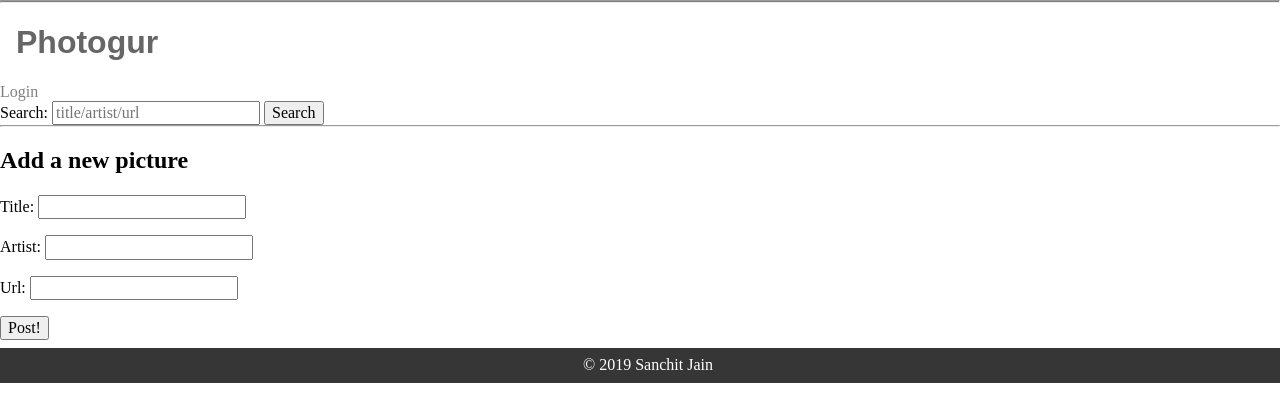
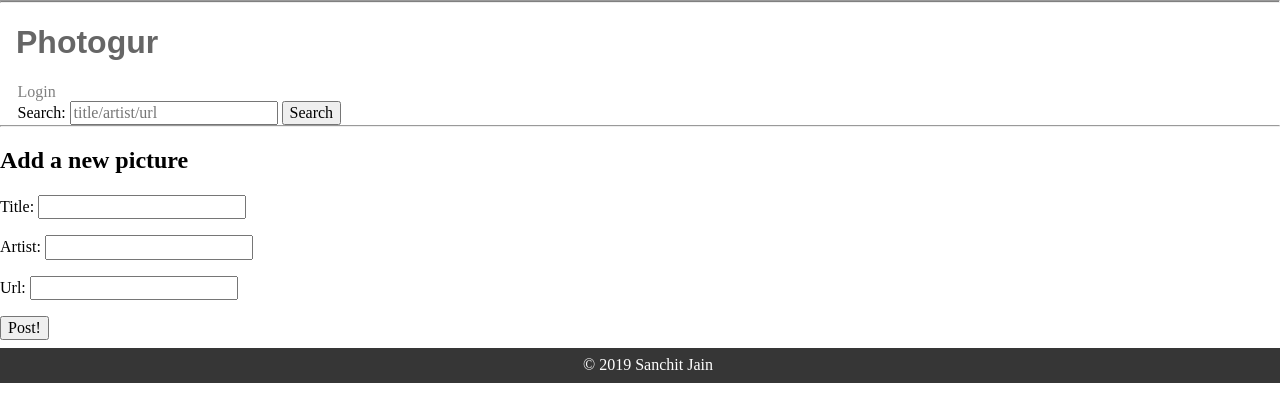
Before and after one commit to sjain93/photogur, a Django app: page /newpicture/ in a window 1280 px wide. Shown: the top 420 px of the page. Run offline with Django 3.2, Linux system fonts and the light colour scheme; some libraries are stand-ins or nearby versions.

Commit message:
css mods

```diff
--- a/photogur/static/css/main.css
+++ b/photogur/static/css/main.css
@@ -9,6 +9,9 @@ h1 {
   font-family: Arial, Helvetica, sans-serif;
 }
 
+nav {
+  padding: 0 1.1em;
+}
 .darker {
   margin: 0 auto;
   background-color: gray;
```
Also changed, not shown: db.sqlite3.
